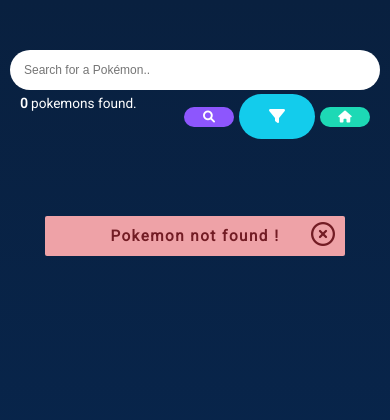
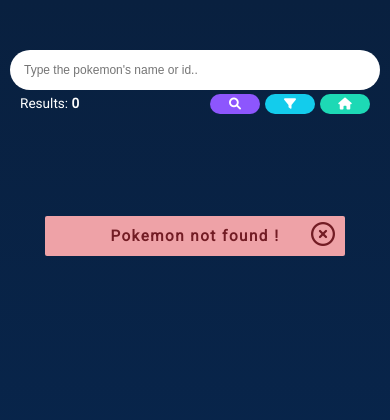
Before and after one commit to LucasAlmeidaSar/pokedex-django, a Django app: page / in a window 390 px wide. Shown: the top 420 px of the page. Run offline with Django 3.2, Linux system fonts and the light colour scheme; data that the repository does not hold is empty.

Commit message:
Adicionando responsividade no botão de filtro de tipo e alterando o texto do campo de busca.

```diff
--- a/pokedexApp/templates/base.html
+++ b/pokedexApp/templates/base.html
@@ -36,7 +36,7 @@
                 id="form-busca"
                 name="term"
                 value="{{ request.GET.term }}"
-                placeholder="Search for a Pokémon.."
+                placeholder="Type the pokemon's name or id.."
                 autocomplete="off"/>
 
         <div class="btnGroup">
@@ -45,7 +45,7 @@
               <i class="spinner fas fa-spinner"></i>
           </button>
           <a href="javascript:void(0)" class="btn btn-type" data-js="btnType" onclick="show_hide_types()">
-            <i class="fas fa-filter"></i>
+            <i class="type fas fa-filter"></i>
          </a>
           <a href="/" class="btn btn-all" data-js="btnHome" onclick="go_to_home()">
             <i class="home fas fa-home"></i>
--- a/pokedexApp/templates/pokedexApp/index.html
+++ b/pokedexApp/templates/pokedexApp/index.html
@@ -5,5 +5,5 @@
 {% endblock %}
 
 {% block pokemons_found %}
-  <p class="results-found"><b>{{pokemonsList.paginator.count}}</b> pokemons found.</p>
+  <p class="results-found">Results: <b>{{pokemonsList.paginator.count}}</b></p>
 {% endblock %}
--- a/pokedexApp/templates/pokedexApp/pokemon_search.html
+++ b/pokedexApp/templates/pokedexApp/pokemon_search.html
@@ -5,7 +5,7 @@
 {% endblock %}
 
 {% block pokemons_found %}
-  <p class="results-found"><b>{{pokemonsList.paginator.count}}</b> pokemons found.</p>
+  <p class="results-found">Results: <b>{{pokemonsList.paginator.count}}</b></p>
 {% endblock %}
 
 {% block pagination %}
--- a/pokedexApp/templates/pokedexApp/pokemon_search_type.html
+++ b/pokedexApp/templates/pokedexApp/pokemon_search_type.html
@@ -5,7 +5,7 @@
 {% endblock %}
 
 {% block pokemons_found %}
-  <p class="results-found">Type: <b>{{type_name|title}}</b> - Results: <b>{{pokemonsList.paginator.count}}</b>.</p>
+  <p class="results-found">Type: <b>{{type_name|title}}</b>  Results: <b>{{pokemonsList.paginator.count}}</b>.</p>
 {% endblock %}
 
 {% block pagination %}
--- a/static/css/base.css
+++ b/static/css/base.css
@@ -634,7 +634,7 @@
     top: 44px;
     right: 10px;
   }
-  .btn-search, .btn-all {
+  .btn-search, .btn-all, .btn-type {
     display: inline-flex;
     place-items: center;
     width: 50px;
@@ -642,7 +642,8 @@
     padding: 5px 10px;
   }
   .btn-search .search, .btn-all .home,
-  .btn-search .spinner, .btn-all .spinner{
+  .btn-search .spinner, .btn-all .spinner,
+  .btn-type .type{
     font-size: 12px;
     margin: 0 auto;
   }
```
